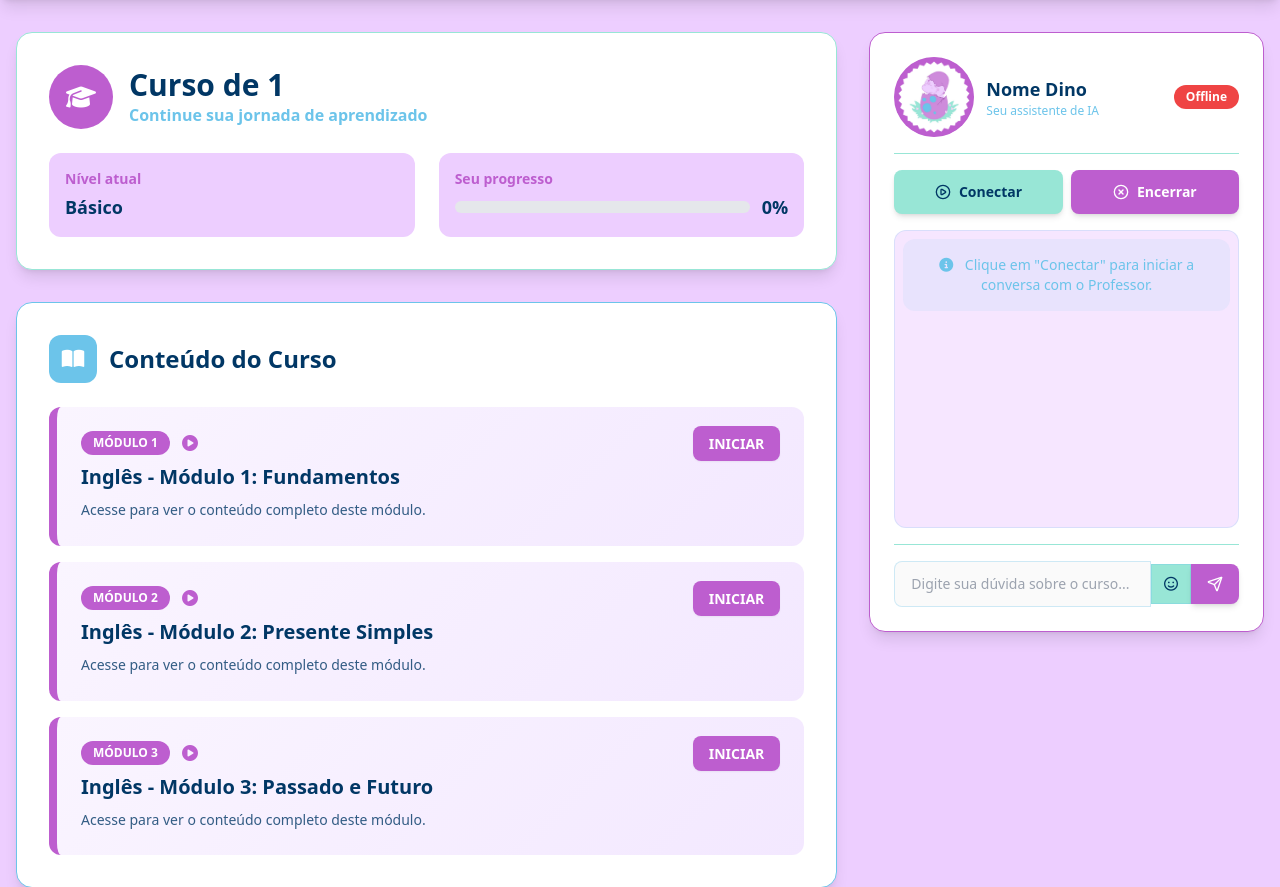
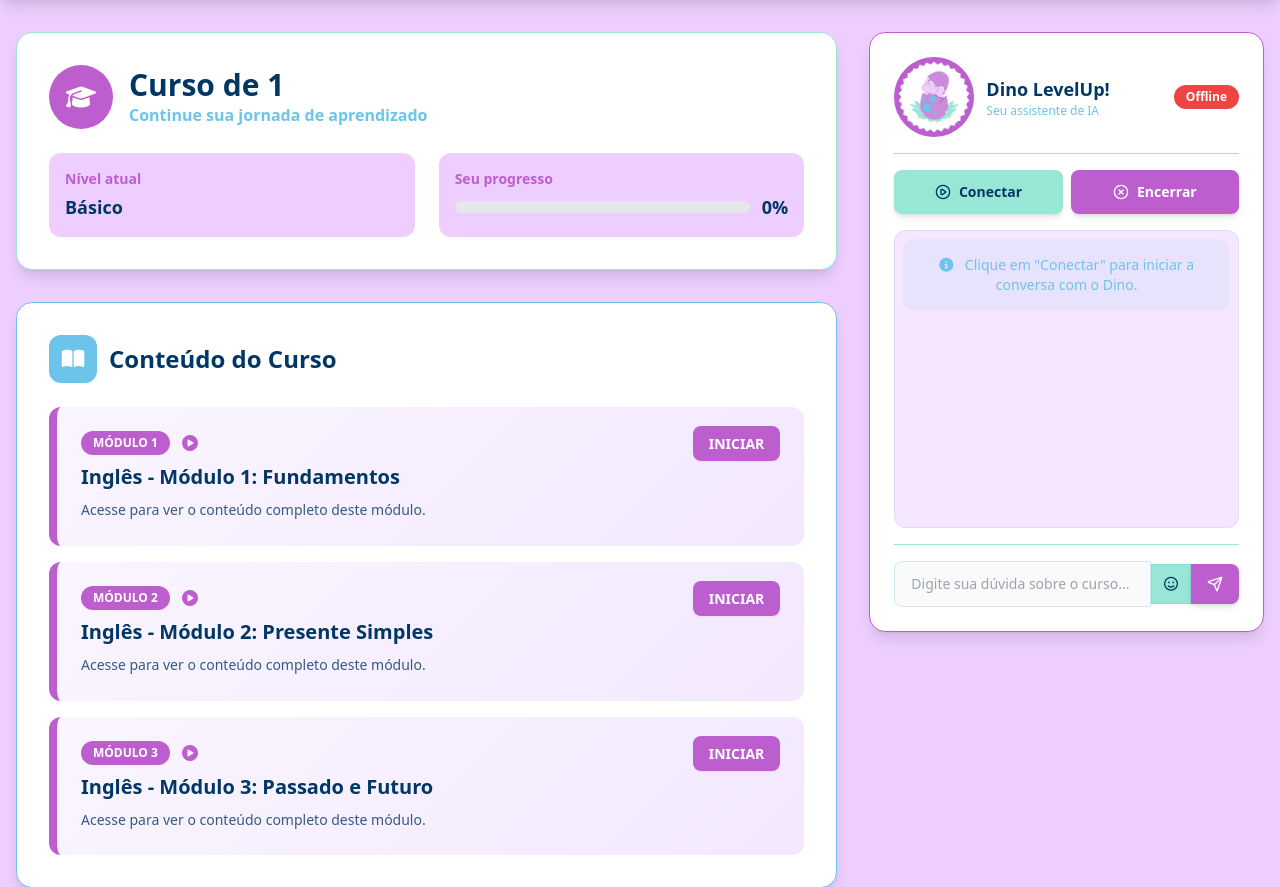
Before and after one commit to Richard15151/LevelUp, a Flask app: page /curso in a window 1280 px wide. Shown: the part 68-955 px from the top of the page. Run offline with Flask 3, Linux system fonts and the light colour scheme; the visitor is signed in with stand-in values (Sample User, id 1); data comes from the database, SQL or seed files in the repository; data that the repository does not hold is empty; parts of the project's set-up code (start-up, migrations or seed data) failed here and were passed over; some libraries are stand-ins or nearby versions.

Commit message:
Update curso_home.html

```diff
--- a/templates/curso_home.html
+++ b/templates/curso_home.html
@@ -267,7 +267,7 @@
                 <img src="../static/img/Dino Básico.png" alt="dino básico">
               </div>
               <div>
-                <h3 class="text-lg font-bold text-texto-escuro">Nome Dino</h3>
+                <h3 class="text-lg font-bold text-texto-escuro">Dino LevelUp!</h3>
                 <p class="text-xs text-azul-metodo">Seu assistente de IA</p>
               </div>
             </div>
@@ -302,7 +302,7 @@
           >
             <div class="status-text bg-azul-metodo/10 text-azul-metodo self-center max-w-full p-4 rounded-xl text-sm text-center">
               <i class="fas fa-info-circle mr-2"></i>
-              Clique em "Conectar" para iniciar a conversa com o Professor.
+              Clique em "Conectar" para iniciar a conversa com o Dino.
             </div>
           </div>
 
```
